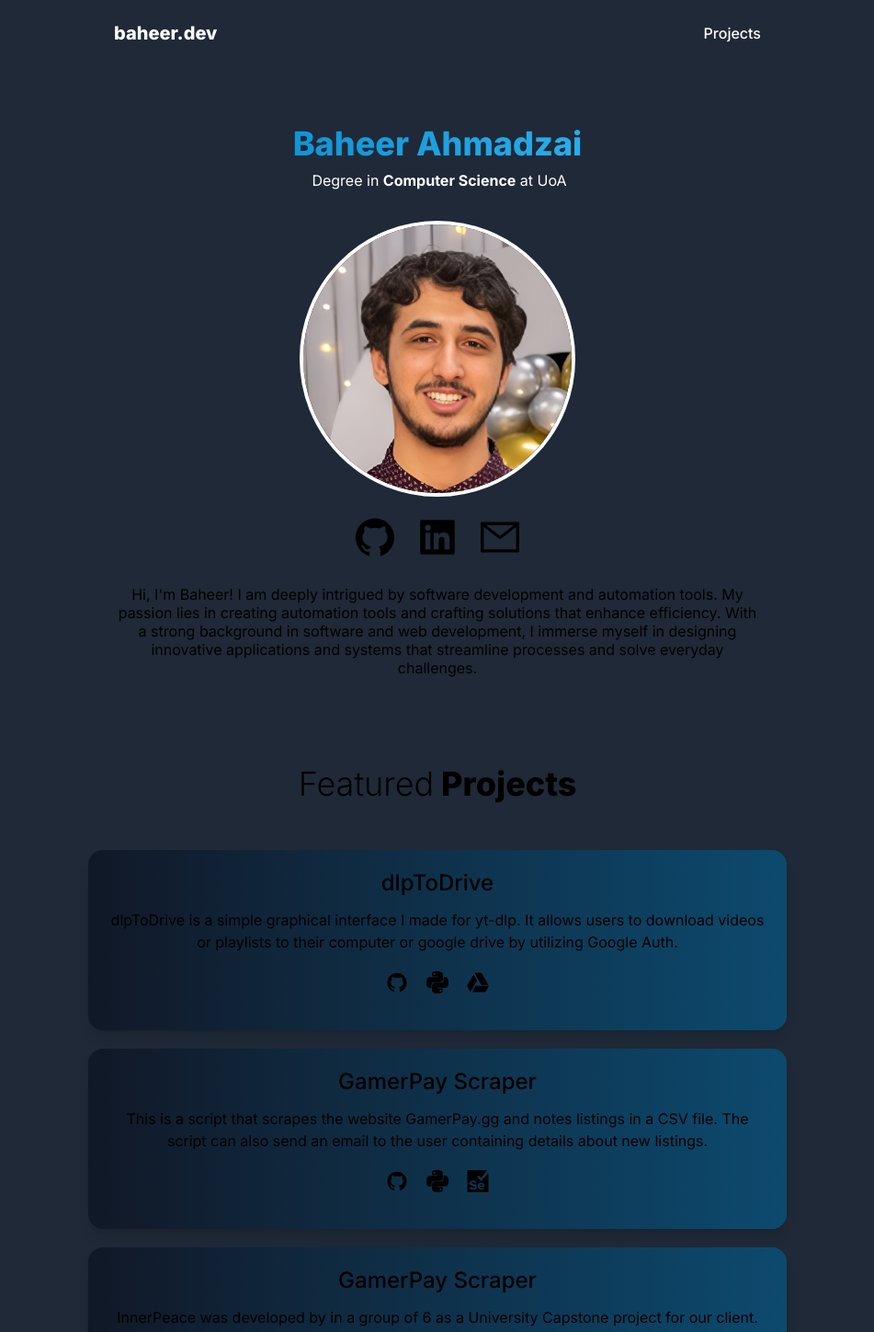
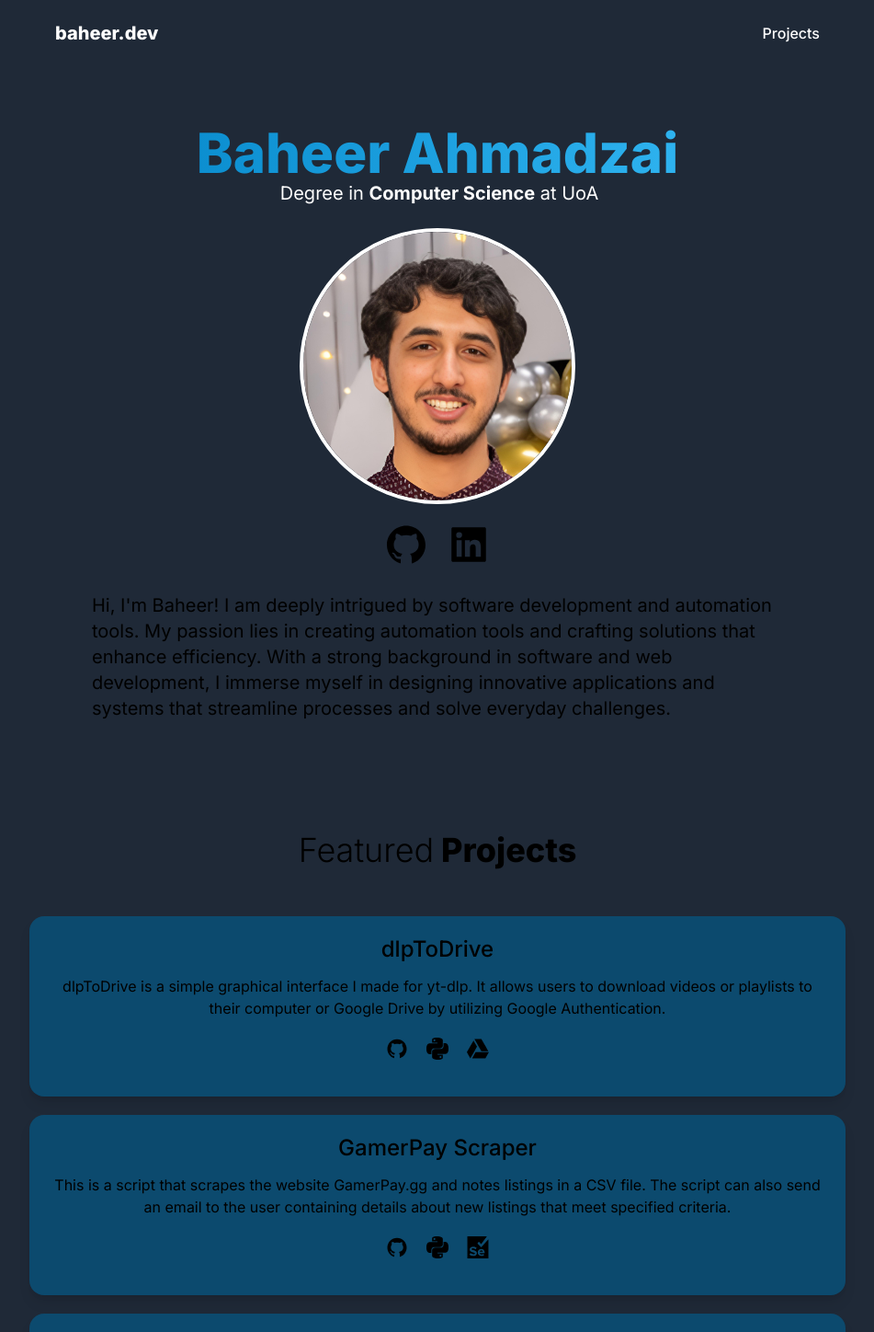
Before and after one commit to abaheer/portfolio, a Next.js app in the folder nextjs-portfolio/: page / in a window 1280 px wide. Shown: the top 1448 px of the page at 92% size, without its empty margins (164-1115 px from the left). Built offline with nearby package versions, Linux system fonts and the light colour scheme.

Commit message:
format page

```diff
--- a/nextjs-portfolio/src/app/components/project.jsx
+++ b/nextjs-portfolio/src/app/components/project.jsx
@@ -1,6 +1,6 @@
 export default function Project(props) {
   return (
-    <div className="p-5 m-5 shadow-lg bg-gradient-to-l from-sky-900 to-gray-900 rounded-2xl center-text">
+    <div className="p-5 m-5 shadow-lg bg-sky-900 rounded-2xl center-text">
       <a href="https://github.com/abaheer/yt-to-drive" target="_blank">
         <h1 className="font-medium text-2xl text-center">{props.name}</h1>
         <h2 className="mt-3">{props.desc}</h2>
--- a/nextjs-portfolio/src/app/page.js
+++ b/nextjs-portfolio/src/app/page.js
@@ -22,20 +22,20 @@ export default function Home() {
         <title>Baheer Ahmadzai</title>
         <meta
           name="viewport"
-          content="width=device-width, initial-scale=1.0"
-        ></meta>
+          content="width=device-width, initial-scale=1, user-scalable=no, shrink-to-fit=no, viewport-fit=cover"
+        />
       </Head>
 
-      <main className="min-w-screen min-h-screen font-inter md:ml-20 md:mr-20 xl:ml-60 xl:mr-60">
+      <main className="min-w-screen min-h-screen font-inter md:ml-20 md:mr-20 lg:mr-36 lg:ml:36 xl:mr-44 xl:ml-44 2xl:ml-80 2xl:mr-80">
         <section className="min-w-screen min-h-screen">
           <Navbar />
 
           <div className="text-center p-12 leading-10">
             <div className=" py-4">
-              <h1 className="text-4xl font-extrabold font bg-gradient-to-r from-sky-600 to-sky-400 text-transparent bg-clip-text">
+              <h1 className="text-4xl font-extrabold font bg-gradient-to-r from-sky-600 to-sky-400 text-transparent bg-clip-text lg:text-6xl">
                 Baheer Ahmadzai
               </h1>
-              <h3 className="text-l text-white ml-1">
+              <h3 className="text-l text-white ml-1 lg:text-xl">
                 Degree in <span className="font-bold">Computer Science</span> at
                 UoA
               </h3>
@@ -52,12 +52,18 @@ export default function Home() {
             </div>
 
             <div className="flex justify-center text-5xl p-5 gap-5">
-              <AiFillGithub />
-              <AiFillLinkedin />
-              <AiOutlineMail />
+              <a href="https://github.com/abaheer" target="_blank">
+                <AiFillGithub />
+              </a>
+              <a
+                href="https://www.linkedin.com/in/baheer-ahmadzai-0568b02b8/"
+                target="_blank"
+              >
+                <AiFillLinkedin />
+              </a>
             </div>
 
-            <p className="leading-5 mt-2">
+            <p className="leading-5 mt-2 lg:text-xl text-left m-10">
               Hi, I'm Baheer! I am deeply intrigued by software development and
               automation tools. My passion lies in creating automation tools and
               crafting solutions that enhance efficiency. With a strong
@@ -81,7 +87,7 @@ export default function Home() {
               link="https://github.com/abaheer/yt-to-drive"
               desc="dlpToDrive is a simple graphical interface I made for yt-dlp.
                       It allows users to download videos or playlists to their computer or
-                      google drive by utilizing Google Auth."
+                      Google Drive by utilizing Google Authentication."
               logos={[<AiFillGithub />, <SiPython />, <SiGoogledrive />]}
             />
 
@@ -90,16 +96,16 @@ export default function Home() {
               link="https://github.com/abaheer/scrape-project"
               desc="This is a script that scrapes the website GamerPay.gg and notes listings in a
                       CSV file. The script can also send an email to the user containing details
-                      about new listings."
+                      about new listings that meet specified criteria."
               logos={[<AiFillGithub />, <SiPython />, <SiSelenium />]}
             />
 
             <Project
-              name="GamerPay Scraper"
-              link="https://github.com/abaheer/scrape-project"
-              desc="InnerPeace was developed by in a group of 6 as a University Capstone project for our
+              name="InnerPeace Mobile App"
+              link="https://www.canva.com/design/DAFwD91CLfI/lmNXpFmMLeZTPBqG4DvwyA/edit?utm_content=DAFwD91CLfI&utm_campaign=designshare&utm_medium=link2&utm_source=sharebutton"
+              desc="InnerPeace was developed in a group of 6 as a University Capstone project for our
                       client. InnerPeace is a cross platform mobile app developed using Flutter and Firebase.
-                      It offers users many different interventions to encourage relaxation."
+                      It offers users many different interventions to encourage relaxation. We ended up winning the Capsone Community Impact Award for this project!"
               logos={[
                 <AiFillGithub />,
                 <RiFlutterFill />,
@@ -122,7 +128,7 @@ export default function Home() {
           </div>
         </section>
       </main>
-      <footer className="ml-6">@Baheer Ahmadzai</footer>
+      <footer className="ml-6">...</footer>
     </div>
   );
 }
```
